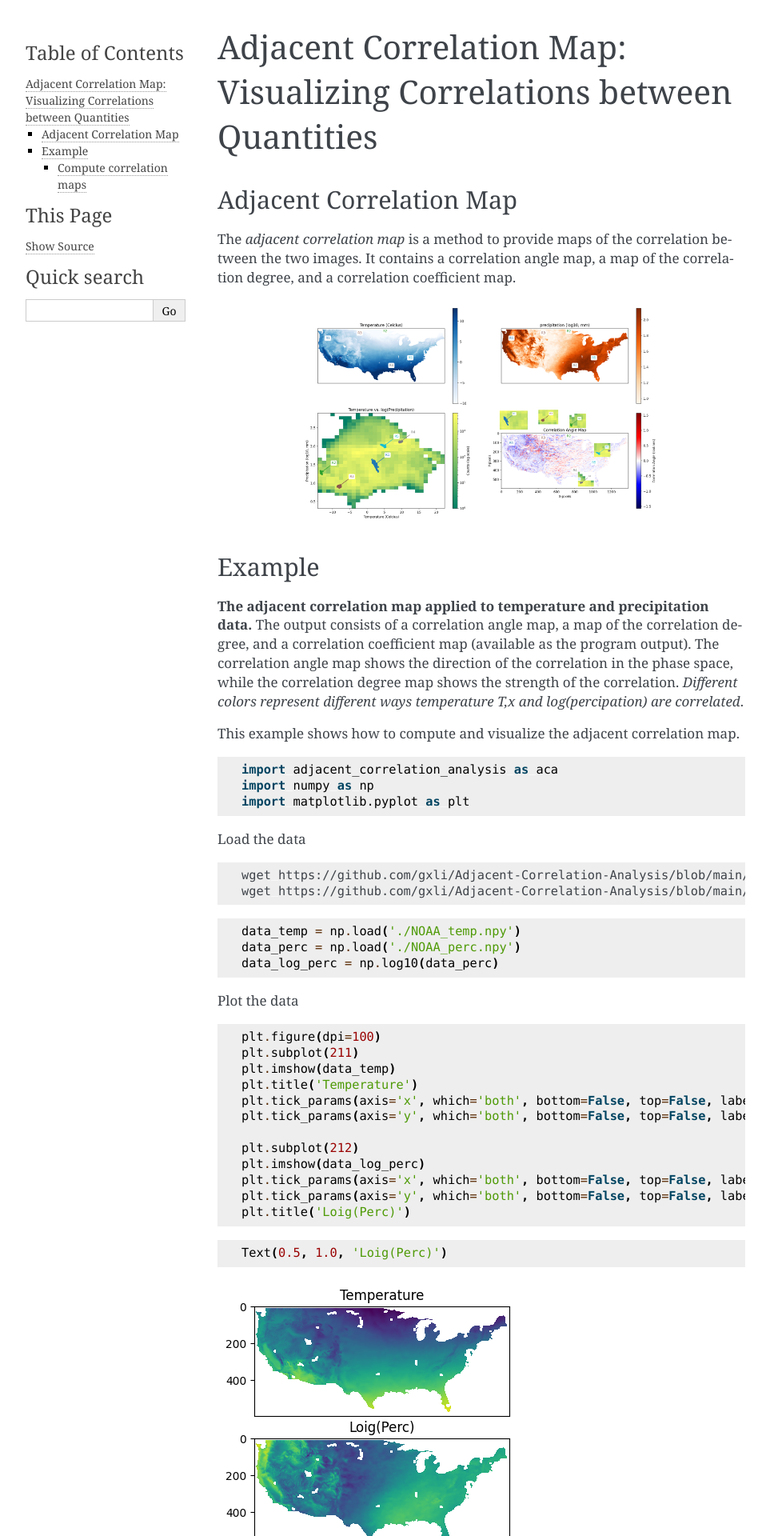
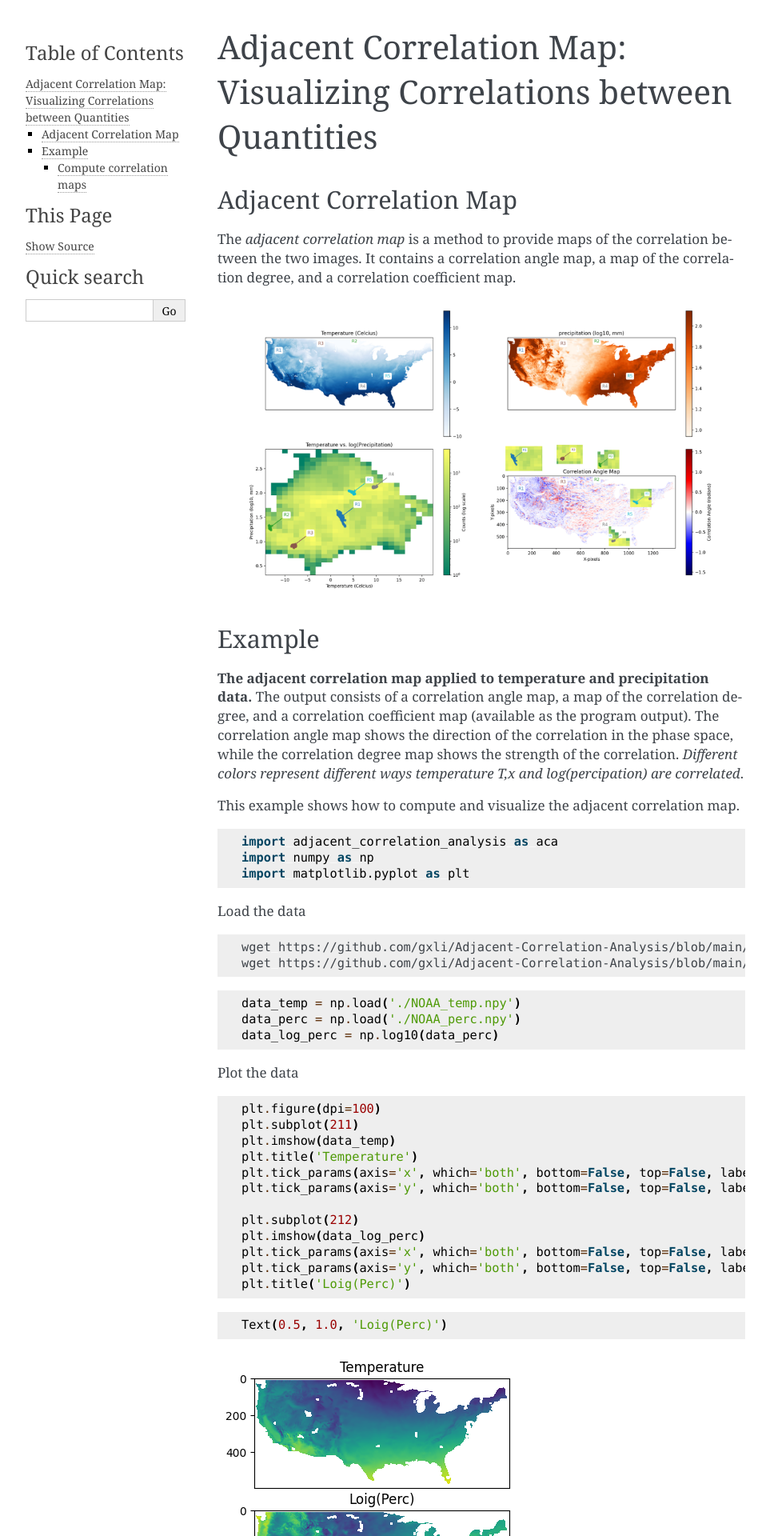
Before and after one commit to gxli/Adjacent-Correlation-Analysis, a Sphinx documentation site: the page built from docs/adjacent_correlation_mapping.rst, in a window 1280 px wide. Shown: the top 1920 px of the page at 80% size, without its empty margins (148-1111 px from the left). Built offline with Sphinx 7.4.7, drawn with Linux system fonts in a browser that asks for light colours.

Commit message:
updated fit

```diff
--- a/docs/adjacent_correlation_mapping.rst
+++ b/docs/adjacent_correlation_mapping.rst
@@ -14,7 +14,7 @@ The *adjacent correlation map* is a method to provide maps of the correlation be
 .. image:: _static/acm_climate_example.001.png
    :alt: Example of adjacent correlation map
    :align: center
-   :width: 500px
+   :width: 900px
 
 
 
```
